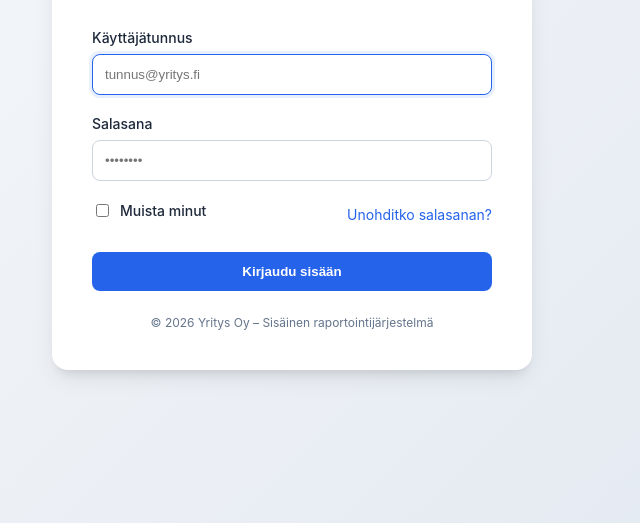
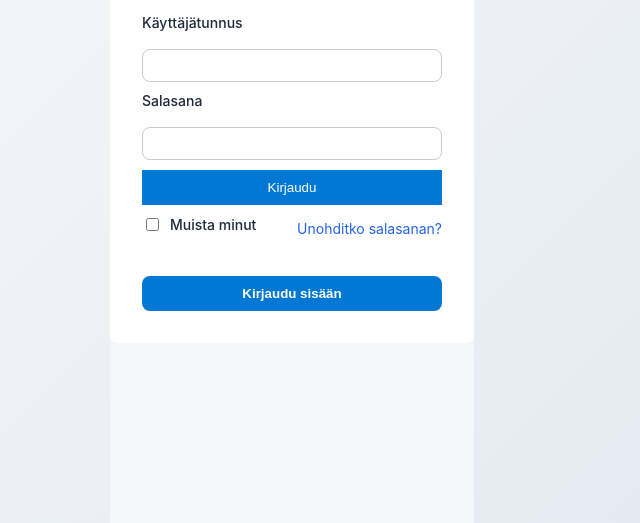
Before and after one commit to Devaritiimi/raportointidevarit, a plain HTML site: page index.html in a window 1280 px wide. Shown: the part 277-800 px from the top of the page, without its empty margins (348-988 px from the left). Drawn offline with Linux system fonts and the light colour scheme.

Commit message:
muokattu kirjautumissivun UI:ta AB#39

```diff
--- a/index.html
+++ b/index.html
@@ -4,138 +4,25 @@
     <meta charset="UTF-8">
     <meta name="viewport" content="width=device-width, initial-scale=1.0">
     <title>Raportointijärjestelmä | Kirjaudu sisään</title>
-    <style>
-        :root {
-            --primary-color: #2563eb;
-            --primary-hover: #1d4ed8;
-            --bg-gradient: linear-gradient(135deg, #f8fafc 0%, #e2e8f0 100%);
-            --text-main: #1e293b;
-            --shadow: 0 10px 25px -5px rgba(0, 0, 0, 0.1), 0 8px 10px -6px rgba(0, 0, 0, 0.1);
-        }
+    <link rel="stylesheet" href="styles.css">
 
-        body {
-            font-family: 'Inter', -apple-system, sans-serif;
-            background: var(--bg-gradient);
-            height: 100vh;
-            display: flex;
-            align-items: center;
-            justify-content: center;
-            margin: 0;
-            color: var(--text-main);
-        }
 
-        .login-card {
-            background: white;
-            padding: 2.5rem;
-            border-radius: 1rem;
-            box-shadow: var(--shadow);
-            width: 100%;
-            max-width: 400px;
-        }
-
-        .header {
-            text-align: center;
-            margin-bottom: 2rem;
-        }
-
-        .header h1 {
-            font-size: 1.5rem;
-            margin-bottom: 0.5rem;
-            font-weight: 700;
-        }
-
-        .form-group {
-            margin-bottom: 1.25rem;
-        }
-
-        label {
-            display: block;
-            font-size: 0.875rem;
-            font-weight: 500;
-            margin-bottom: 0.5rem;
-        }
-
-        input[type="text"],
-        input[type="password"] {
-            width: 100%;
-            padding: 0.75rem;
-            border: 1px solid #cbd5e1;
-            border-radius: 0.5rem;
-            box-sizing: border-box;
-            transition: border-color 0.2s;
-        }
-
-        input:focus {
-            outline: none;
-            border-color: var(--primary-color);
-            box-shadow: 0 0 0 3px rgba(37, 99, 235, 0.1);
-        }
-
-        .options {
-            display: flex;
-            justify-content: space-between;
-            align-items: center;
-            font-size: 0.875rem;
-            margin-bottom: 1.5rem;
-        }
-
-        .remember-me {
-            display: flex;
-            align-items: center;
-            gap: 0.5rem;
-        }
-
-        .forgot-password {
-            color: var(--primary-color);
-            text-decoration: none;
-        }
-
-        .forgot-password:hover {
-            text-decoration: underline;
-        }
-
-        .btn-login {
-            width: 100%;
-            padding: 0.75rem;
-            background: var(--primary-color);
-            color: white;
-            border: none;
-            border-radius: 0.5rem;
-            font-weight: 600;
-            cursor: pointer;
-            transition: background 0.2s;
-        }
-
-        .btn-login:hover {
-            background: var(--primary-hover);
-        }
-
-        .footer {
-            margin-top: 1.5rem;
-            text-align: center;
-            font-size: 0.75rem;
-            color: #64748b;
-        }
-    </style>
 </head>
 <body>
 
-<div class="login-card">
-    <div class="header">
-        <h1>Raportointijärjestelmä Pro</h1>
-        <p>Kirjaudu sisään jatkaaksesi</p>
-    </div>
+<!-- login.html -->
+<div class="login-container">
+  <form class="login-form" method="POST" action="/login">
+    <h2>Kirjaudu sisään</h2>
 
-    <form action="/api/login" method="POST">
-        <div class="form-group">
-            <label for="username">Käyttäjätunnus</label>
-            <input type="text" id="username" name="username" required autofocus placeholder="tunnus@yritys.fi">
-        </div>
+    <label for="username">Käyttäjätunnus</label>
+    <input type="text" id="username" name="username" required />
 
-        <div class="form-group">
-            <label for="password">Salasana</label>
-            <input type="password" id="password" name="password" required placeholder="••••••••">
-        </div>
+    <label for="password">Salasana</label>
+    <input type="password" id="password" name="password" required />
+
+    <button type="submit">Kirjaudu</button>
+
 
         <div class="options">
             <label class="remember-me">
@@ -146,10 +33,6 @@
 
         <button type="submit" class="btn-login">Kirjaudu sisään</button>
     </form>
-
-    <div class="footer">
-        &copy; 2026 Yritys Oy – Sisäinen raportointijärjestelmä
-    </div>
 </div>
 
 </body>
--- /dev/null
+++ b/styles.css
@@ -0,0 +1,143 @@
+:root {
+            --primary-color: #2563eb;
+            --primary-hover: #1d4ed8;
+            --bg-gradient: linear-gradient(135deg, #f8fafc 0%, #e2e8f0 100%);
+            --text-main: #1e293b;
+            --shadow: 0 10px 25px -5px rgba(0, 0, 0, 0.1), 0 8px 10px -6px rgba(0, 0, 0, 0.1);
+        }
+
+        body {
+            font-family: 'Inter', -apple-system, sans-serif;
+            background: var(--bg-gradient);
+            height: 100vh;
+            display: flex;
+            align-items: center;
+            justify-content: center;
+            margin: 0;
+            color: var(--text-main);
+        }
+
+        .login-card {
+            background: white;
+            padding: 2.5rem;
+            border-radius: 1rem;
+            box-shadow: var(--shadow);
+            width: 100%;
+            max-width: 400px;
+        }
+
+        .header {
+            text-align: center;
+            margin-bottom: 2rem;
+        }
+
+        .header h1 {
+            font-size: 1.5rem;
+            margin-bottom: 0.5rem;
+            font-weight: 700;
+        }
+
+        .form-group {
+            margin-bottom: 1.25rem;
+        }
+
+        label {
+            display: block;
+            font-size: 0.875rem;
+            font-weight: 500;
+            margin-bottom: 0.5rem;
+        }
+
+        input[type="text"],
+        input[type="password"] {
+            width: 100%;
+            padding: 0.75rem;
+            border: 1px solid #cbd5e1;
+            border-radius: 0.5rem;
+            box-sizing: border-box;
+            transition: border-color 0.2s;
+        }
+
+        input:focus {
+            outline: none;
+            border-color: var(--primary-color);
+            box-shadow: 0 0 0 3px rgba(37, 99, 235, 0.1);
+        }
+
+        .options {
+            display: flex;
+            justify-content: space-between;
+            align-items: center;
+            font-size: 0.875rem;
+            margin-bottom: 1.5rem;
+        }
+
+        .remember-me {
+            display: flex;
+            align-items: center;
+            gap: 0.5rem;
+        }
+
+        .forgot-password {
+            color: var(--primary-color);
+            text-decoration: none;
+        }
+
+        .forgot-password:hover {
+            text-decoration: underline;
+        }
+
+        .btn-login {
+            width: 100%;
+            padding: 0.75rem;
+            background: var(--primary-color);
+            color: white;
+            border: none;
+            border-radius: 0.5rem;
+            font-weight: 600;
+            cursor: pointer;
+            transition: background 0.2s;
+        }
+
+        .btn-login:hover {
+            background: var(--primary-hover);
+        }
+
+        .footer {
+            margin-top: 1.5rem;
+            text-align: center;
+            font-size: 0.75rem;
+            color: #64748b;
+        }
+
+/* styles.css */
+.login-container {
+  display: flex;
+  justify-content: center;
+  align-items: center;
+  height: 100vh;
+  background: #f4f6f8;
+}
+
+.login-form {
+  background: white;
+  padding: 2rem;
+  border-radius: 8px;
+  width: 300px;
+  display: flex;
+  flex-direction: column;
+  gap: 10px;
+}
+
+.login-form input {
+  padding: 8px;
+  border: 1px solid #ccc;
+}
+
+.login-form button {
+  background: #0078d4;
+  color: white;
+  padding: 10px;
+  border: none;
+  cursor: pointer;
+}
```
